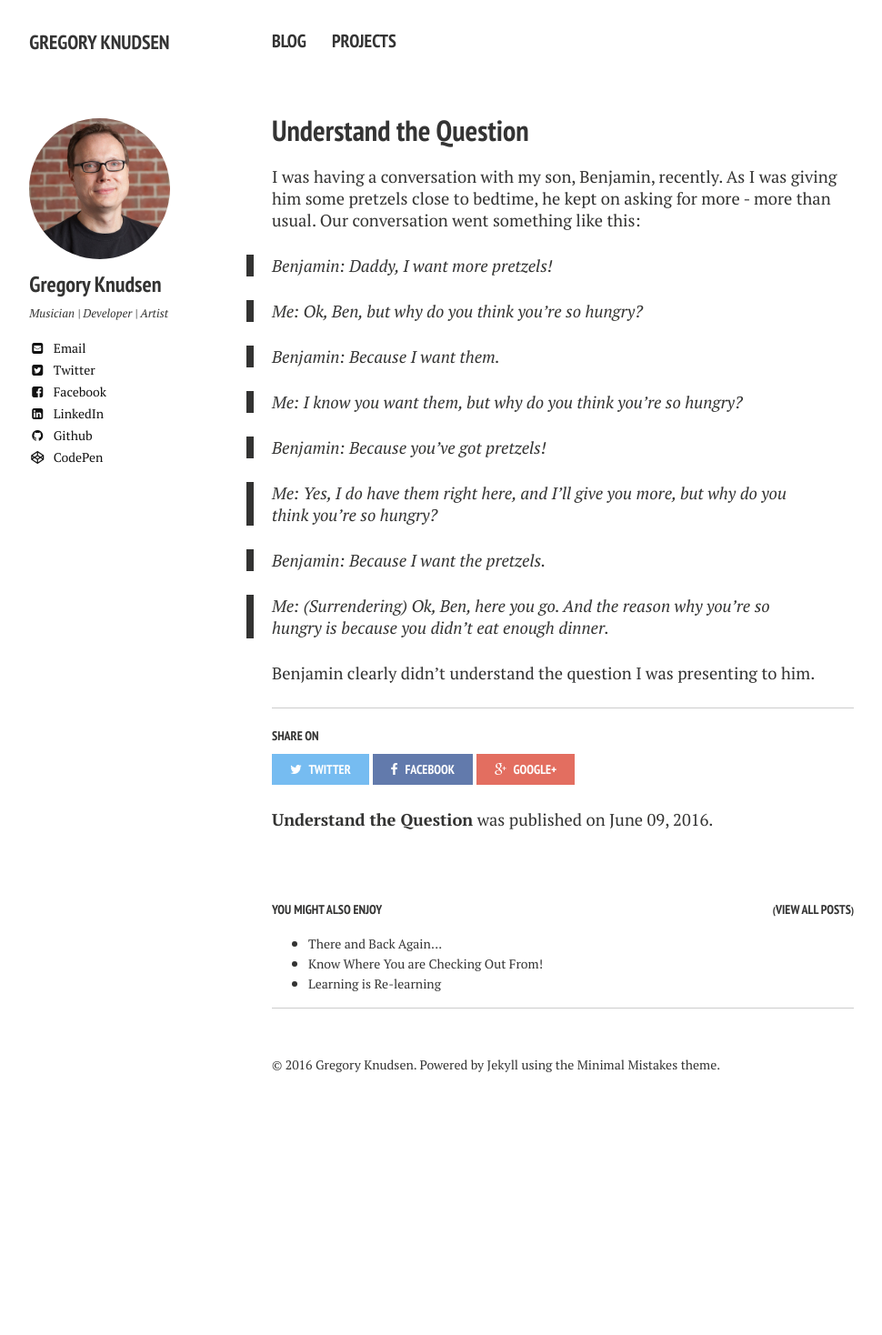
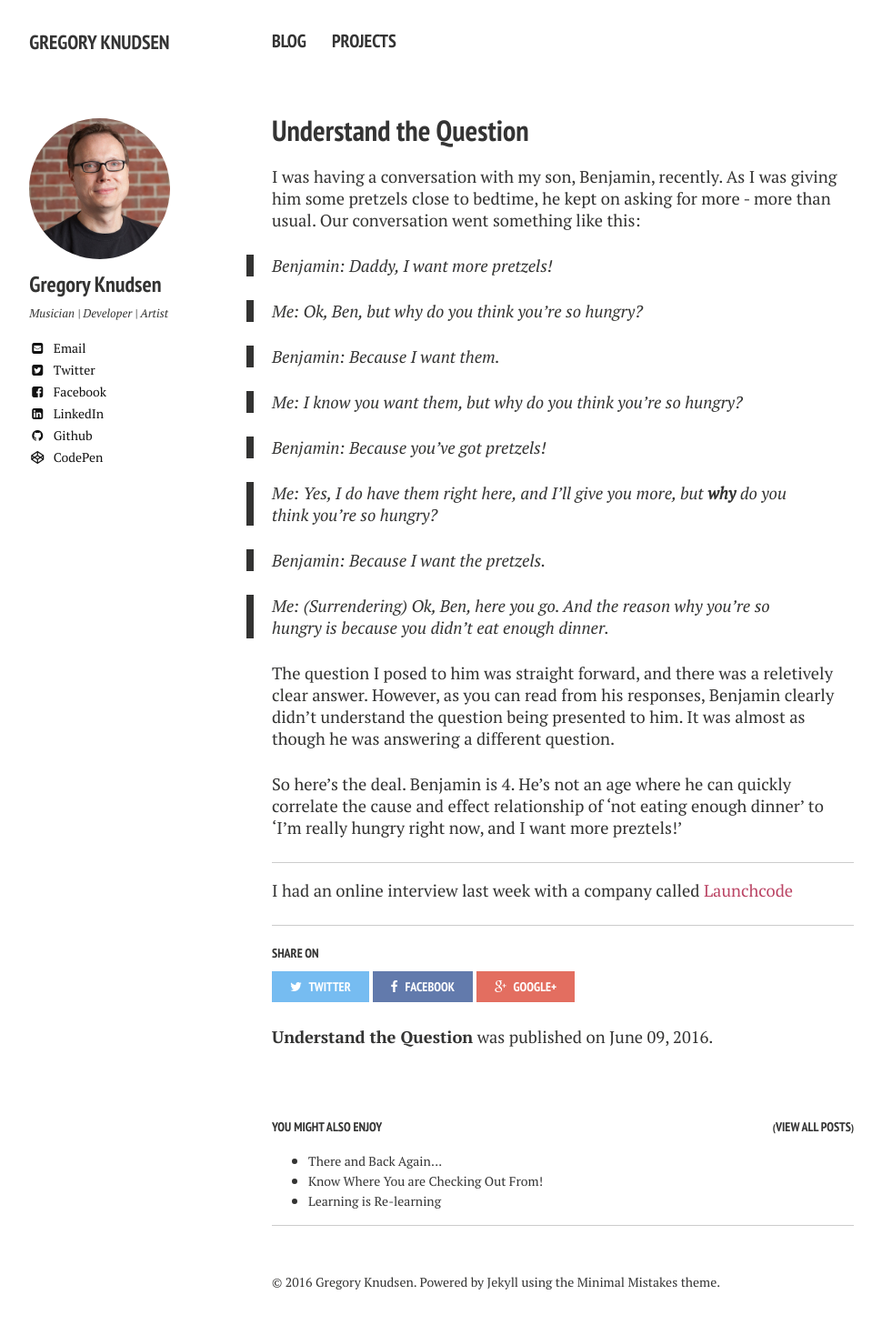
Before and after one commit to gregknudsen/gregknudsen.github.io, a Jekyll site: the page built from _posts/2016-06-09-understand-the-question.md, in a window 1280 px wide. Shown: the whole page at 91% size, without its empty margins (21-991 px from the left). Built offline with Jekyll 4.4.1, drawn with Linux system fonts in a browser that asks for light colours; nearby versions of some CDN libraries; before the commit the page ends 1229 px from its top, so only the background shows below that.

Commit message:
continue writing blog post

```diff
--- a/_posts/2016-06-09-understand-the-question.md
+++ b/_posts/2016-06-09-understand-the-question.md
@@ -18,10 +18,16 @@ I was having a conversation with my son, Benjamin, recently. As I was giving him
 
 > Benjamin: Because you've got pretzels!
 
-> Me: Yes, I do have them right here, and I'll give you more, but why do you think you're so hungry?
+> Me: Yes, I do have them right here, and I'll give you more, but **why** do you think you're so hungry?
 
 > Benjamin: Because I want the pretzels.
 
 > Me: (Surrendering) Ok, Ben, here you go. And the reason why you're so hungry is because you didn't eat enough dinner.
 
-Benjamin clearly didn't understand the question I was presenting to him.
+The question I posed to him was straight forward, and there was a reletively clear answer. However, as you can read from his responses, Benjamin clearly didn't understand the question being presented to him. It was almost as though he was answering a different question.
+
+So here's the deal. Benjamin is 4. He's not an age where he can quickly correlate the cause and effect relationship of 'not eating enough dinner' to 'I'm really hungry right now, and I want more preztels!'
+
+---
+
+I had an online interview last week with a company called [Launchcode]()
```
